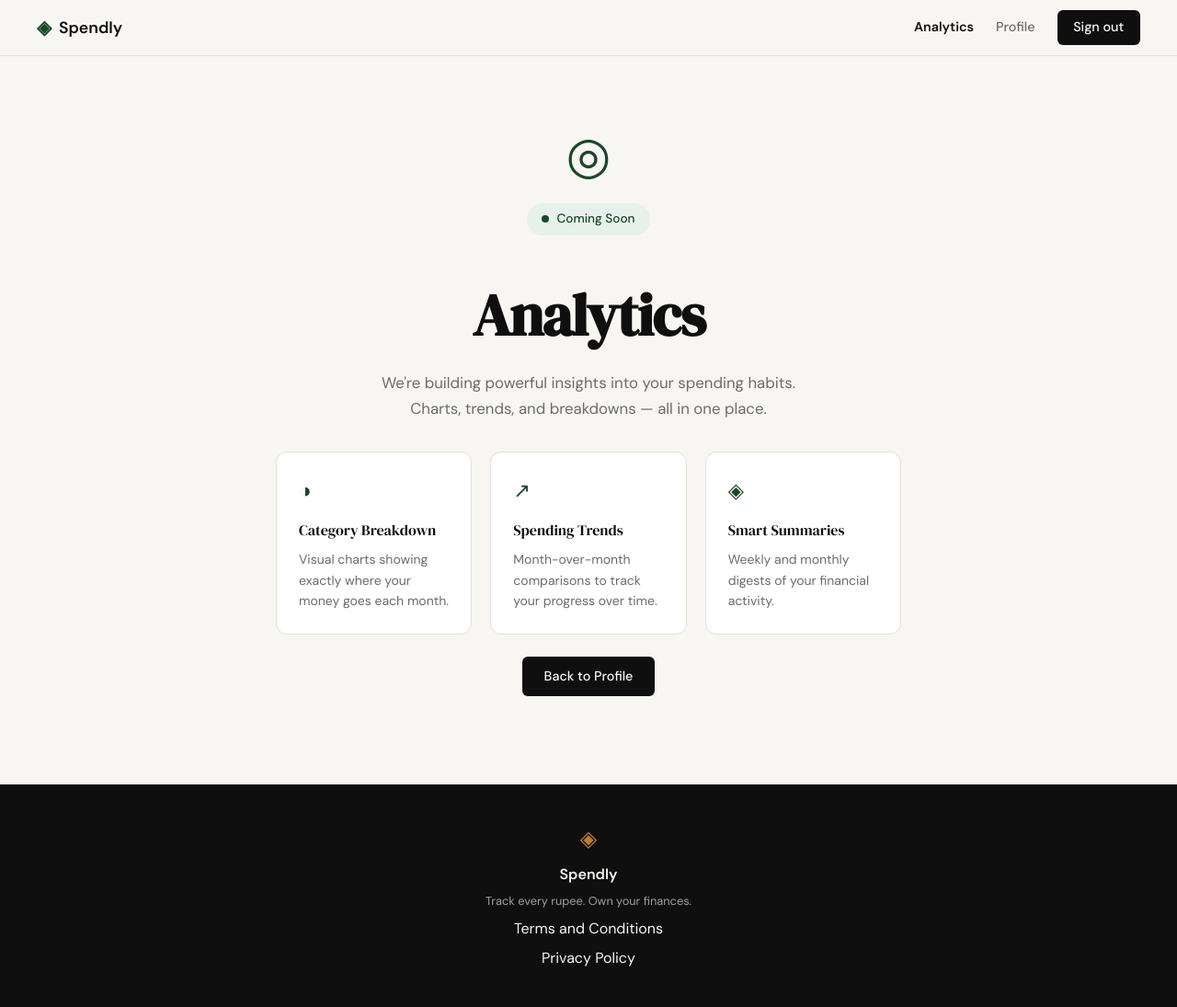
After one commit to nikeshgamal24/spendly, a Flask app: page /analytics in a window 1280 px wide. The commit adds this page. Shown: the whole page at 92% size. Run offline with Flask 3, Linux system fonts and the light colour scheme; a user stored in the database is signed in.

Commit message:
add coming soon page

```diff
--- a/app.py
+++ b/app.py
@@ -134,6 +134,13 @@ def profile():
     )
 
 
+@app.route("/analytics")
+def analytics():
+    if not session.get("user_id"):
+        return redirect(url_for("login"))
+    return render_template("analytics.html")
+
+
 @app.route("/expenses/add")
 def add_expense():
     return "Add expense — coming in Step 7"
--- /dev/null
+++ b/static/css/analytics.css
@@ -0,0 +1,81 @@
+/* ------------------------------------------------------------------ */
+/* Analytics — Coming Soon                                             */
+/* ------------------------------------------------------------------ */
+
+.coming-soon-section {
+    padding: 5rem 2rem 6rem;
+    text-align: center;
+}
+
+.coming-soon-inner {
+    max-width: 680px;
+    margin: 0 auto;
+    display: flex;
+    flex-direction: column;
+    align-items: center;
+    gap: 1.5rem;
+}
+
+.coming-soon-icon {
+    font-size: 3.5rem;
+    color: var(--accent);
+    line-height: 1;
+}
+
+.coming-soon-title {
+    font-family: var(--font-display);
+    font-size: clamp(2.5rem, 6vw, 4rem);
+    line-height: 1.1;
+    letter-spacing: -0.02em;
+    color: var(--ink);
+}
+
+.coming-soon-subtitle {
+    font-size: 1.05rem;
+    color: var(--ink-muted);
+    line-height: 1.7;
+    max-width: 480px;
+}
+
+.coming-soon-features {
+    display: grid;
+    grid-template-columns: repeat(3, 1fr);
+    gap: 1.25rem;
+    width: 100%;
+    margin-top: 0.5rem;
+    text-align: left;
+}
+
+.coming-soon-feature {
+    background: var(--paper-card);
+    border: 1px solid var(--border);
+    border-radius: var(--radius-md);
+    padding: 1.5rem;
+}
+
+.coming-soon-feature-icon {
+    font-size: 1.4rem;
+    color: var(--accent);
+    display: block;
+    margin-bottom: 0.75rem;
+}
+
+.coming-soon-feature-label {
+    display: block;
+    font-family: var(--font-display);
+    font-size: 1rem;
+    color: var(--ink);
+    margin-bottom: 0.5rem;
+}
+
+.coming-soon-feature-body {
+    font-size: 0.875rem;
+    color: var(--ink-muted);
+    line-height: 1.6;
+}
+
+@media (max-width: 700px) {
+    .coming-soon-features {
+        grid-template-columns: 1fr;
+    }
+}
--- a/static/css/style.css
+++ b/static/css/style.css
@@ -102,6 +102,7 @@ a { color: inherit; text-decoration: none; }
 
 .nav-links a { color: var(--ink-muted); transition: color 0.2s; }
 .nav-links a:hover { color: var(--ink); }
+.nav-links a.nav-active { color: var(--ink); font-weight: 600; }
 
 .nav-cta {
     background: var(--ink) !important;
--- /dev/null
+++ b/templates/analytics.html
@@ -0,0 +1,48 @@
+{% extends "base.html" %}
+{% block title %}Analytics — Spendly{% endblock %}
+
+{% block head %}
+<link rel="stylesheet" href="{{ url_for('static', filename='css/analytics.css') }}">
+{% endblock %}
+
+{% block content %}
+<section class="coming-soon-section">
+    <div class="coming-soon-inner">
+
+        <div class="coming-soon-icon">◎</div>
+
+        <span class="hero-badge">
+            <span class="hero-badge-dot"></span>
+            Coming Soon
+        </span>
+
+        <h1 class="coming-soon-title">Analytics</h1>
+
+        <p class="coming-soon-subtitle">
+            We're building powerful insights into your spending habits.
+            Charts, trends, and breakdowns — all in one place.
+        </p>
+
+        <div class="coming-soon-features">
+            <div class="coming-soon-feature">
+                <span class="coming-soon-feature-icon">◑</span>
+                <span class="coming-soon-feature-label">Category Breakdown</span>
+                <p class="coming-soon-feature-body">Visual charts showing exactly where your money goes each month.</p>
+            </div>
+            <div class="coming-soon-feature">
+                <span class="coming-soon-feature-icon">↗</span>
+                <span class="coming-soon-feature-label">Spending Trends</span>
+                <p class="coming-soon-feature-body">Month-over-month comparisons to track your progress over time.</p>
+            </div>
+            <div class="coming-soon-feature">
+                <span class="coming-soon-feature-icon">◈</span>
+                <span class="coming-soon-feature-label">Smart Summaries</span>
+                <p class="coming-soon-feature-body">Weekly and monthly digests of your financial activity.</p>
+            </div>
+        </div>
+
+        <a href="{{ url_for('profile') }}" class="btn-primary">Back to Profile</a>
+
+    </div>
+</section>
+{% endblock %}
--- a/templates/base.html
+++ b/templates/base.html
@@ -20,7 +20,8 @@
             </a>
             <div class="nav-links">
                 {% if session.get('user_id') %}
-                    <a href="{{ url_for('profile') }}">Profile</a>
+                    <a href="{{ url_for('analytics') }}" class="{{ 'nav-active' if request.endpoint == 'analytics' else '' }}">Analytics</a>
+                    <a href="{{ url_for('profile') }}" class="{{ 'nav-active' if request.endpoint == 'profile' else '' }}">Profile</a>
                     <a href="{{ url_for('logout') }}" class="nav-cta">Sign out</a>
                 {% else %}
                     <a href="{{ url_for('login') }}">Sign in</a>
```
